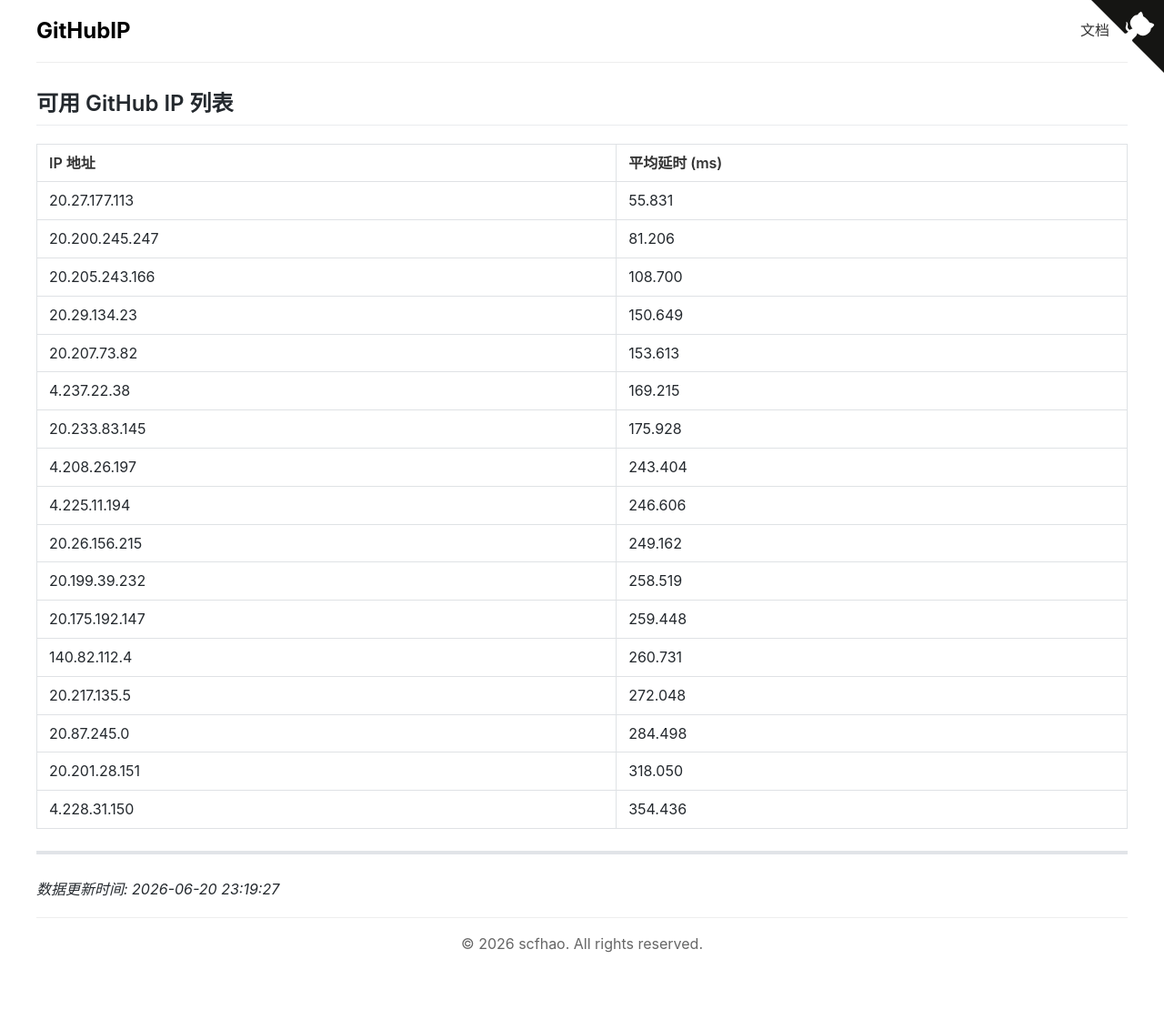
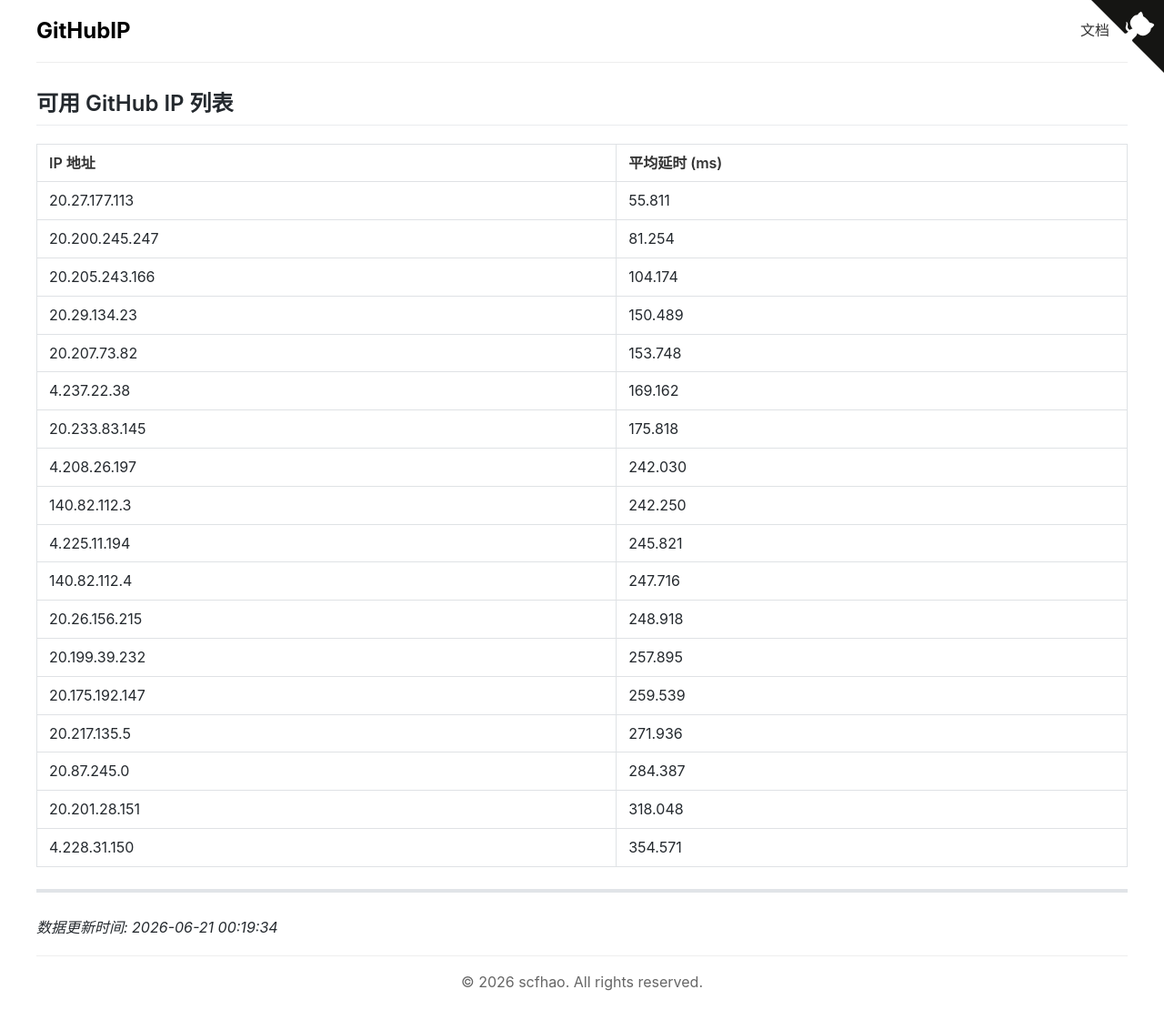
Before and after one commit to scfhao/GitHubIP, a Jekyll site: the page built from index.md, in a window 1280 px wide. Shown: the whole page at 91% size. Built offline with Jekyll 4.4.1, drawn with Linux system fonts in a browser that asks for light colours; before the commit the page ends 1068 px from its top, so only the background shows below that.

Commit message:
自动脚本执行 - 2026-06-21 00:19:35

```diff
--- a/index.md
+++ b/index.md
@@ -1,31 +1,32 @@
 ---
 layout: home
 title: GitHub IP 列表
-date: 2026-06-20 23:19:27
+date: 2026-06-21 00:19:34
 ---
 
 ## 可用 GitHub IP 列表
 
 | IP 地址 | 平均延时 (ms) |
 |---------|--------------|
-| 20.27.177.113 | 55.831 |
-| 20.200.245.247 | 81.206 |
-| 20.205.243.166 | 108.700 |
-| 20.29.134.23 | 150.649 |
-| 20.207.73.82 | 153.613 |
-| 4.237.22.38 | 169.215 |
-| 20.233.83.145 | 175.928 |
-| 4.208.26.197 | 243.404 |
-| 4.225.11.194 | 246.606 |
-| 20.26.156.215 | 249.162 |
-| 20.199.39.232 | 258.519 |
-| 20.175.192.147 | 259.448 |
-| 140.82.112.4 | 260.731 |
-| 20.217.135.5 | 272.048 |
-| 20.87.245.0 | 284.498 |
-| 20.201.28.151 | 318.050 |
-| 4.228.31.150 | 354.436 |
+| 20.27.177.113 | 55.811 |
+| 20.200.245.247 | 81.254 |
+| 20.205.243.166 | 104.174 |
+| 20.29.134.23 | 150.489 |
+| 20.207.73.82 | 153.748 |
+| 4.237.22.38 | 169.162 |
+| 20.233.83.145 | 175.818 |
+| 4.208.26.197 | 242.030 |
+| 140.82.112.3 | 242.250 |
+| 4.225.11.194 | 245.821 |
+| 140.82.112.4 | 247.716 |
+| 20.26.156.215 | 248.918 |
+| 20.199.39.232 | 257.895 |
+| 20.175.192.147 | 259.539 |
+| 20.217.135.5 | 271.936 |
+| 20.87.245.0 | 284.387 |
+| 20.201.28.151 | 318.048 |
+| 4.228.31.150 | 354.571 |
 
 ---
 
-*数据更新时间: 2026-06-20 23:19:27*
+*数据更新时间: 2026-06-21 00:19:34*
```
